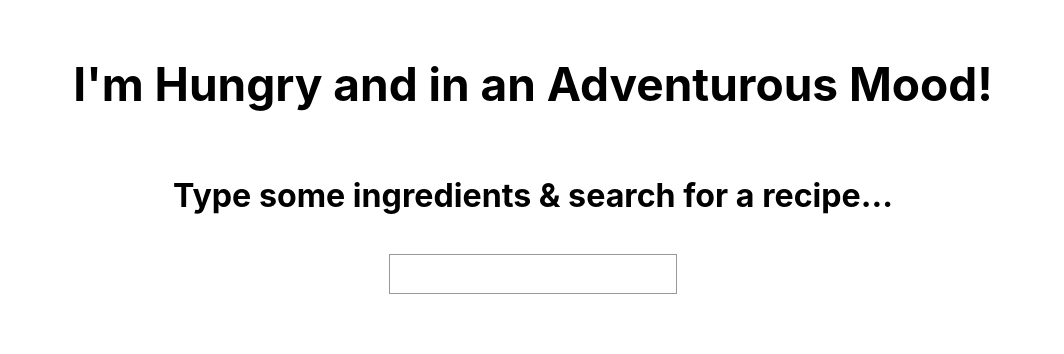
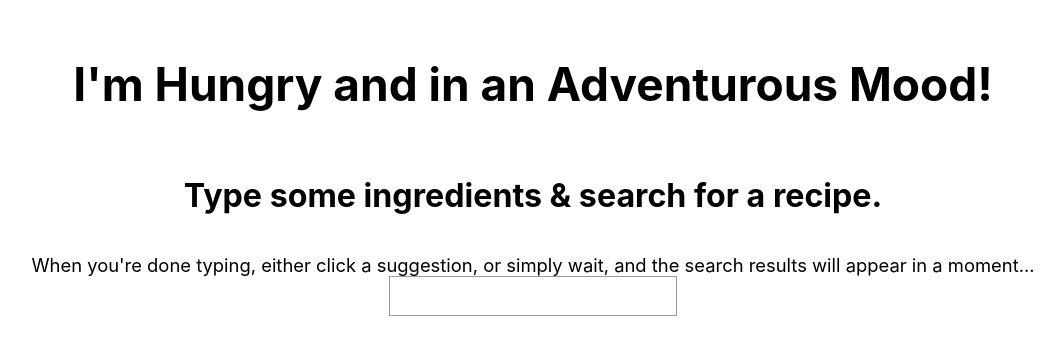
Before and after one commit to kostanzhoglo/recipe-search-dropdown, a React (Create React App) app: page / in a window 1280 px wide. Shown: the top 354 px of the page, without its empty margins (107-1171 px from the left). Built offline with nearby package versions, Linux system fonts and the light colour scheme.

Commit message:
Add further instructions to user for operation

```diff
--- a/src/containers/RecipeListContainer.js
+++ b/src/containers/RecipeListContainer.js
@@ -16,7 +16,10 @@ class RecipeListContainer extends Component {
     return (
       <div>
         <h1>I'm Hungry and in an Adventurous Mood!</h1>
-        <h2>Type some ingredients & search for a recipe...</h2>
+        <h2>Type some ingredients & search for a recipe.</h2>
+        <div>
+          When you're done typing, either click a suggestion, or simply wait, and the search results will appear in a moment...
+        </div>
         <RecipeSearch
           getRecipes={this.getRecipes}
           suggestions={ingredients}
```
